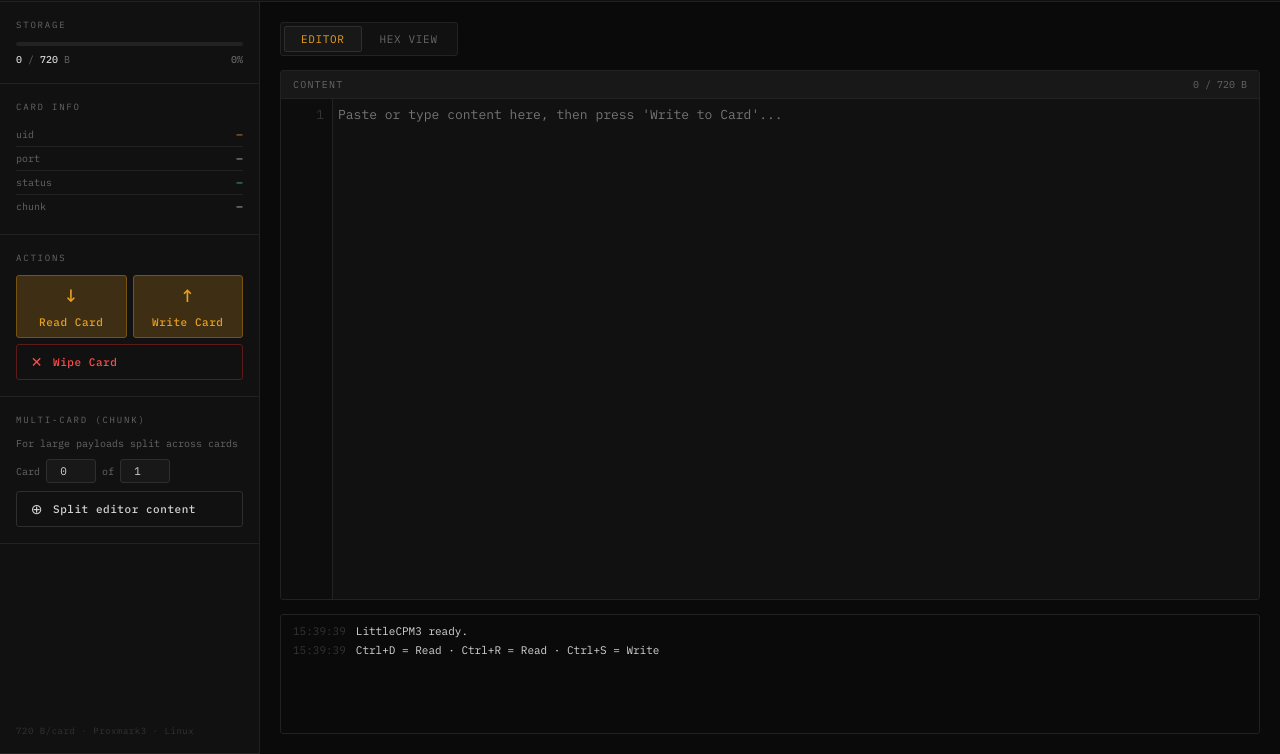
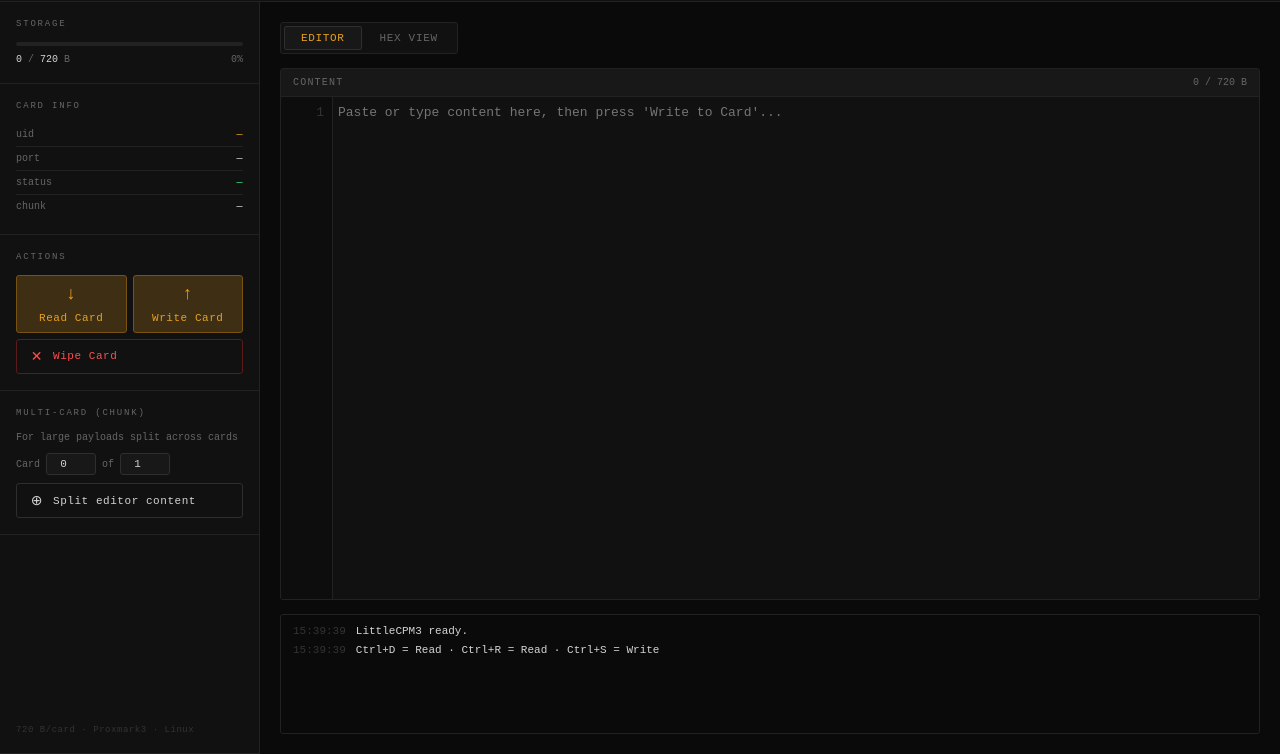
Before and after one commit to lucmsilva651/LittleCPM3, an Electron app: page src/index.html in a window 1280 px wide. Shown: the part 46-800 px from the top of the page. Drawn offline with Linux system fonts and the light colour scheme; no server answers.

Commit message:
Update font stack to use system fonts for improved performance and consistency

```diff
--- a/src/styles/style.css
+++ b/src/styles/style.css
@@ -1,5 +1,3 @@
-@import url('https://fonts.googleapis.com/css2?family=IBM+Plex+Mono:wght@300;400;500;600&family=IBM+Plex+Sans:wght@300;400;500&display=swap');
-
 :root {
   --bg: #0a0a0a;
   --bg2: #111111;
@@ -16,8 +14,8 @@
   --text: #d4d4d4;
   --text-dim: #666666;
   --text-faint: #333333;
-  --mono: 'IBM Plex Mono', monospace;
-  --sans: 'IBM Plex Sans', sans-serif;
+  --mono: ui-monospace, monospace;
+  --sans: system-ui, -apple-system, BlinkMacSystemFont, 'Segoe UI', Roboto, Oxygen, Ubuntu, Cantarell, 'Open Sans', 'Helvetica Neue', sans-serif;
 }
 
 *,
```
